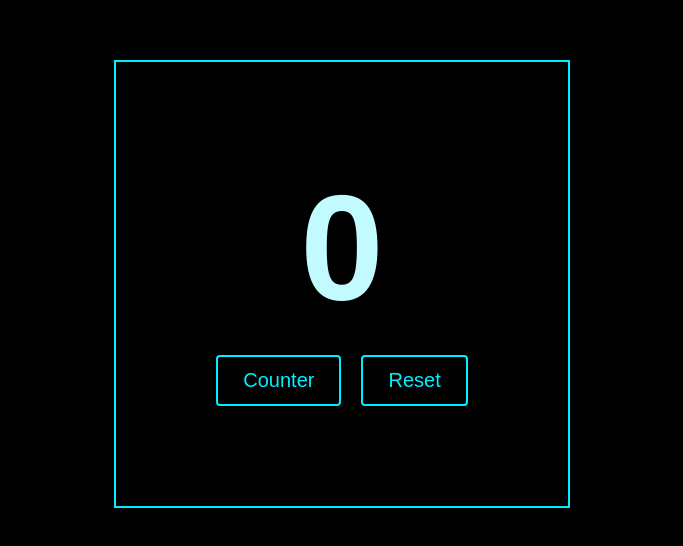
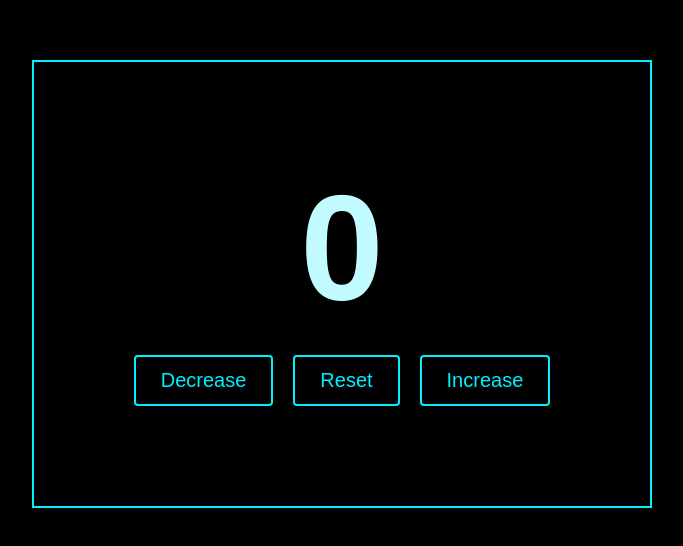
Before and after one commit to kaiintech/button-counter, a plain HTML site: page index.html in a window 1280 px wide. Shown: the part 116-662 px from the top of the page, without its empty margins (298-981 px from the left). Drawn offline with Linux system fonts and the light colour scheme.

Commit message:
Update index.html

```diff
--- a/index.html
+++ b/index.html
@@ -4,14 +4,15 @@
     <meta charset="UTF-8" />
     <meta name="viewport" content="width=device-width, initial-scale=1.0" />
     <link rel="stylesheet" href="styles.css" />
-    <title>Document</title>
+    <title>Neon Button Counter</title>
   </head>
   <body>
     <div class="container">
       <h1 class="update-counter">0</h1>
       <div class="button-row">
-        <button class="counter btn">Counter</button>
+        <button class="decrease btn">Decrease</button>
         <button class="reset btn">Reset</button>
+        <button class="increase btn">Increase</button>
       </div>
     </div>
 
```
